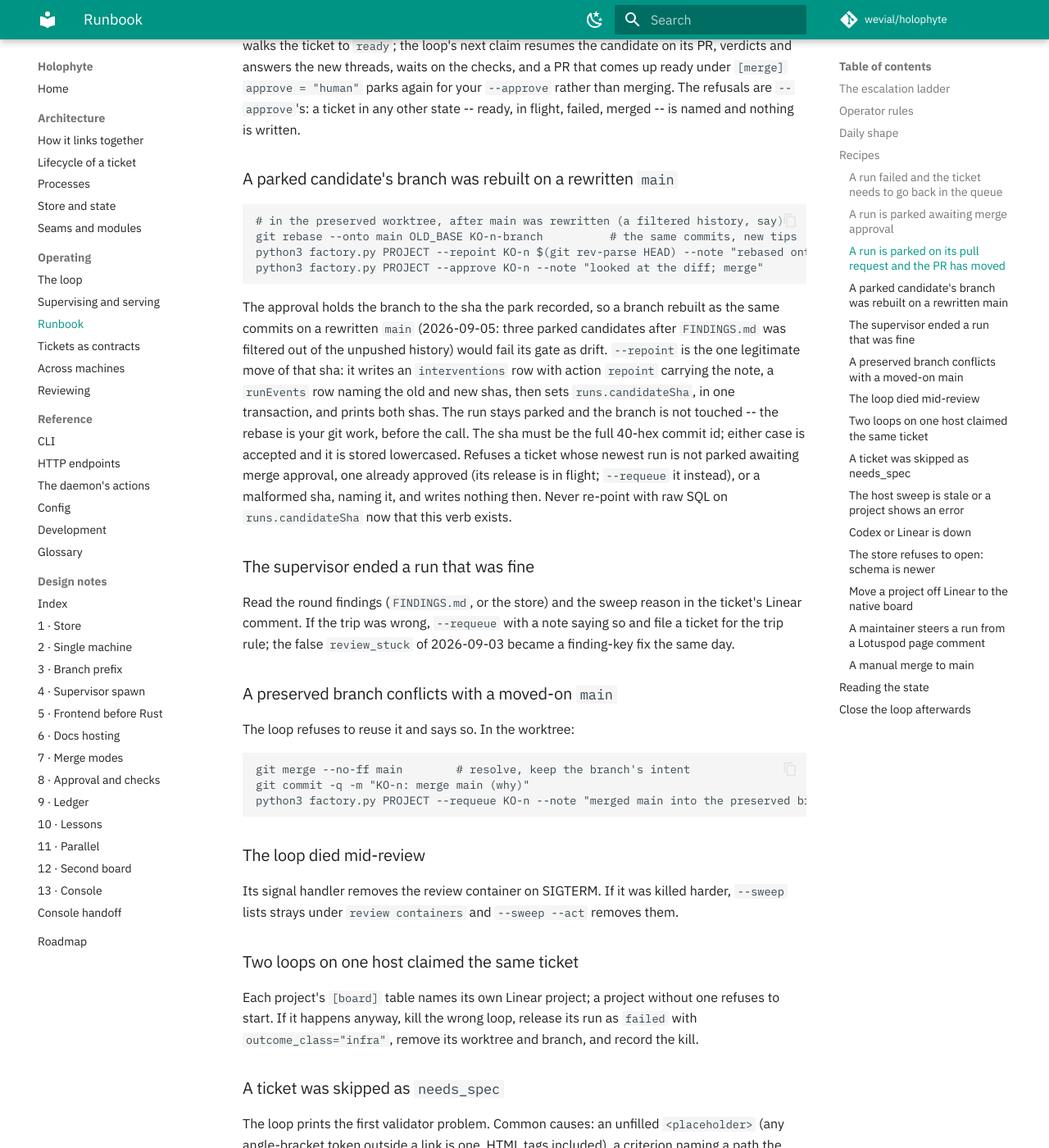
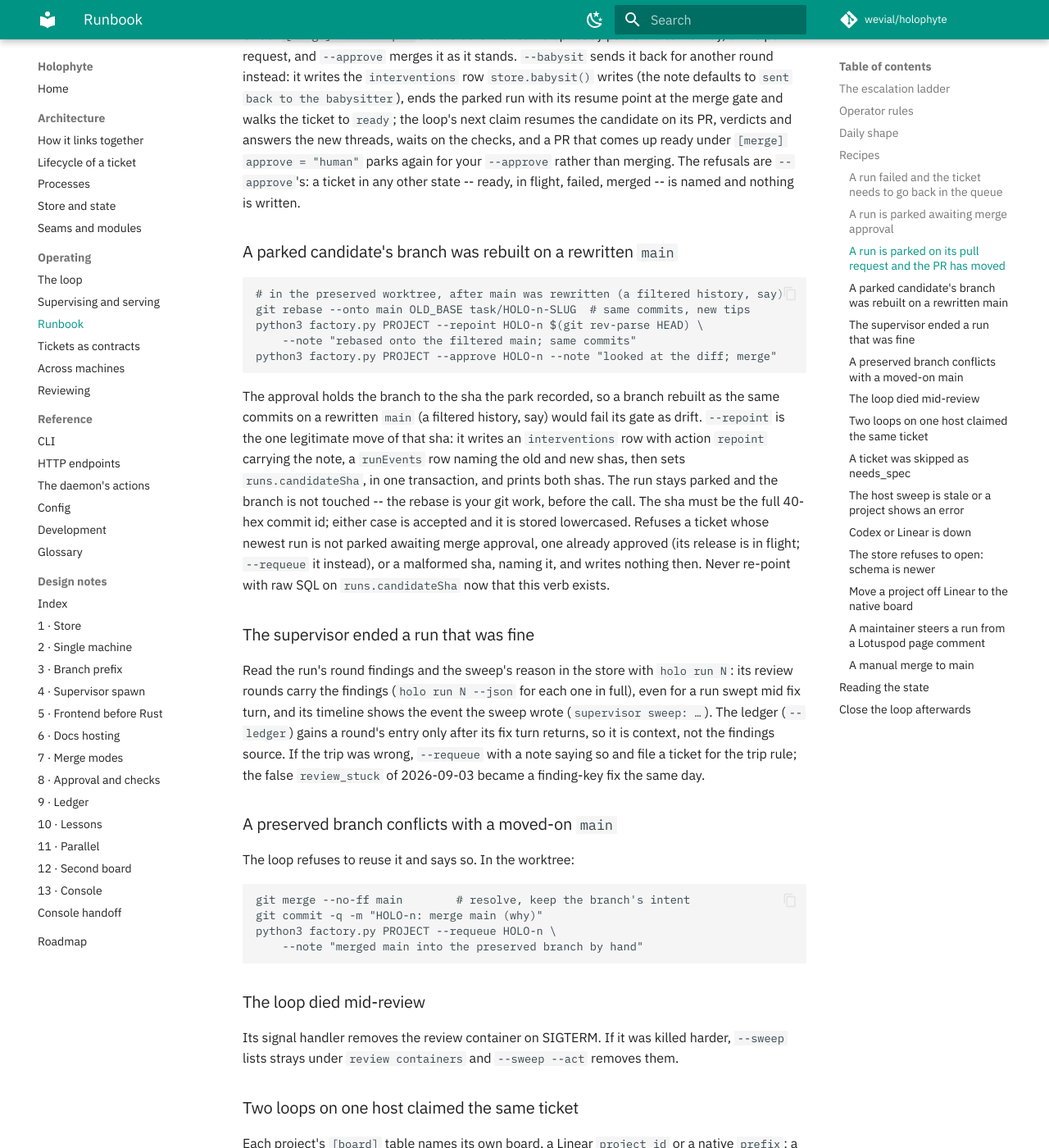
Before and after one commit to wevial/holophyte, an MkDocs documentation site: the page built from docs/operating/runbook.md, in a window 1280 px wide and 1400 px high, scrolled down 2440 px. Shown: the whole window at 82% size. Built offline with MkDocs 1.6.1 and Material for MkDocs 9.7.7, drawn with Linux system fonts in a browser that asks for light colours; comment, search, counter and statistics services are not loaded; some of the changed text lies outside the part shown.

Commit message:
docs(operator): drop KO-n, Linear and FINDINGS.md from runbook recipes and --help (HOLO-257) (#546)
The operator runbook's recipes and `factory.py --help` now describe the current setup. The runbook uses `HOLO-n` and `--help` uses `KEY-n`. An operator reads a run's findings and the sweep's reason from the store with `holo run N`. `## Daily shape` says what each merge mode pushes. No behavior changes.

````diff
--- a/docs/operating/runbook.md
+++ b/docs/operating/runbook.md
@@ -58,28 +58,31 @@ so relaunching it is routine. The sweep runs every minute from the
 checkout's `HEAD`, and the daemon leaves for the new code on its own after
 a self-merge; neither is restarted by hand. The console rebuilds itself:
 the host daemon builds `console/dist` at startup when its stamp is not the
-checkout's `console/` tree, and keeps the old build if that fails. After
-each loop merge the operator pushes `main` by hand; the factory never
-pushes.
+checkout's `console/` tree, and keeps the old build if that fails. Under
+`[merge] mode = "pr"` the factory pushes the run's branch and GitHub merges
+its pull request, so nothing is pushed by hand; under `mode = "local"` the
+merge lands on the checkout's own `main` and the factory does not push it
+(see [Config](../config.md#merge)).
 
 ## Recipes
 
 ### A run failed and the ticket needs to go back in the queue
 
 ```
-python3 factory.py PROJECT --requeue KO-n --note "why: contract fixed / infra outage / …"
+python3 factory.py PROJECT --requeue HOLO-n \
+    --note "why: contract fixed / infra outage / …"
 # then relaunch the loop
 ```
 
 Refuses a ticket that is merged, has a live run, or does not exist; writes
 an `interventions` row with action `requeue`. If the failure was a contract
-defect, fix the file and `--file-ticket FILE --update KO-n` first; the
+defect, fix the file and `--file-ticket FILE --update HOLO-n` first; the
 rerun reuses the preserved branch.
 
 ### A run is parked awaiting merge approval
 
 ```
-python3 factory.py PROJECT --approve KO-n --note "looked at the diff; merge"
+python3 factory.py PROJECT --approve HOLO-n --note "looked at the diff; merge"
 # then relaunch the loop
 ```
 
@@ -102,7 +105,8 @@ through the store API.
 ### A run is parked on its pull request and the PR has moved
 
 ```
-python3 factory.py PROJECT --babysit KO-n --note "new review thread; look at the PR again"
+python3 factory.py PROJECT --babysit HOLO-n \
+    --note "new review thread; look at the PR again"
 # then relaunch the loop
 ```
 
@@ -122,15 +126,15 @@ merged -- is named and nothing is written.
 
 ```
 # in the preserved worktree, after main was rewritten (a filtered history, say)
-git rebase --onto main OLD_BASE KO-n-branch          # the same commits, new tips
-python3 factory.py PROJECT --repoint KO-n $(git rev-parse HEAD) --note "rebased onto the filtered main; same commits"
-python3 factory.py PROJECT --approve KO-n --note "looked at the diff; merge"
+git rebase --onto main OLD_BASE task/HOLO-n-SLUG  # same commits, new tips
+python3 factory.py PROJECT --repoint HOLO-n $(git rev-parse HEAD) \
+    --note "rebased onto the filtered main; same commits"
+python3 factory.py PROJECT --approve HOLO-n --note "looked at the diff; merge"
 ```
 
 The approval holds the branch to the sha the park recorded, so a branch
-rebuilt as the same commits on a rewritten `main` (2026-09-05: three
-parked candidates after `FINDINGS.md` was filtered out of the unpushed
-history) would fail its gate as drift. `--repoint` is the one legitimate
+rebuilt as the same commits on a rewritten `main` (a filtered history,
+say) would fail its gate as drift. `--repoint` is the one legitimate
 move of that sha: it writes an `interventions` row with action `repoint`
 carrying the note, a `runEvents` row naming the old and new shas, then
 sets `runs.candidateSha`, in one transaction, and prints both shas. The
@@ -143,10 +147,15 @@ with raw SQL on `runs.candidateSha` now that this verb exists.
 
 ### The supervisor ended a run that was fine
 
-Read the round findings (`FINDINGS.md`, or the store) and the sweep reason
-in the ticket's Linear comment. If the trip was wrong, `--requeue` with a
-note saying so and file a ticket for the trip rule; the false
-`review_stuck` of 2026-09-03 became a finding-key fix the same day.
+Read the run's round findings and the sweep's reason in the store with
+`holo run N`: its review rounds carry the findings (`holo run N --json`
+for each one in full), even for a run swept mid fix turn, and its
+timeline shows the event the sweep wrote (`supervisor sweep: …`). The
+ledger (`--ledger`) gains a round's entry only after its fix turn
+returns, so it is context, not the findings source. If the trip was
+wrong, `--requeue` with a note saying so and file a ticket for the trip
+rule; the false `review_stuck` of 2026-09-03 became a finding-key fix
+the same day.
 
 ### A preserved branch conflicts with a moved-on `main`
 
@@ -154,8 +163,9 @@ The loop refuses to reuse it and says so. In the worktree:
 
 ```
 git merge --no-ff main        # resolve, keep the branch's intent
-git commit -q -m "KO-n: merge main (why)"
-python3 factory.py PROJECT --requeue KO-n --note "merged main into the preserved branch by hand"
+git commit -q -m "HOLO-n: merge main (why)"
+python3 factory.py PROJECT --requeue HOLO-n \
+    --note "merged main into the preserved branch by hand"
 ```
 
 ### The loop died mid-review
@@ -166,10 +176,11 @@ killed harder, `--sweep` lists strays under `review containers` and
 
 ### Two loops on one host claimed the same ticket
 
-Each project's `[board]` table names its own Linear project; a project
-without one refuses to start. If it happens anyway, kill the wrong loop,
-release its run as `failed` with `outcome_class="infra"`, remove its
-worktree and branch, and record the kill.
+Each project's `[board]` table names its own board, a Linear `project_id`
+or a native `prefix`; a project without one refuses to start. If it
+happens anyway, kill the wrong loop, release its run as `failed` with
+`outcome_class="infra"`, remove its worktree and branch, and record the
+kill.
 
 ### A ticket was skipped as `needs_spec`
 
@@ -177,7 +188,8 @@ The loop prints the first validator problem. Common causes: an unfilled
 `<placeholder>` (any angle-bracket token outside a link is one, HTML tags
 included), a criterion naming a path the project gitignores, a section
 after `## Open questions` (it must read exactly `- None`), a bold key that
-Linear rewrote. Fix the file, `--file-ticket FILE --update KO-n`, relaunch.
+Linear rewrote. Fix the file, `--file-ticket FILE --update HOLO-n`,
+relaunch.
 
 ### The host sweep is stale or a project shows an error
 
@@ -249,7 +261,7 @@ maintainer's own handle, names exactly one ticket key, and asks for a change
 to that ticket's work.
 
 ```
-holo steer -p PROJECT KO-n -n "the comment's text, as written" --author "maintainer via Lotuspod"
+holo steer -p PROJECT HOLO-n -n "COMMENT" --author "maintainer via Lotuspod"
 ```
 
 The note is the comment's text as written. Add `--hint` only when the
````
Also changed, not shown: 1 other file.
